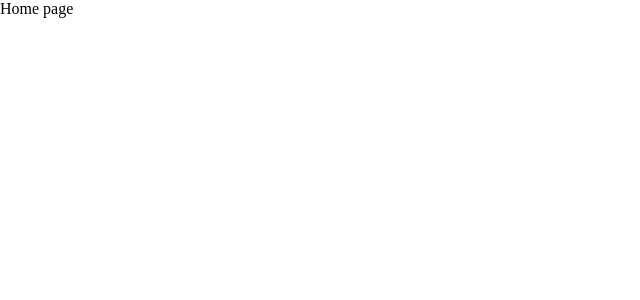
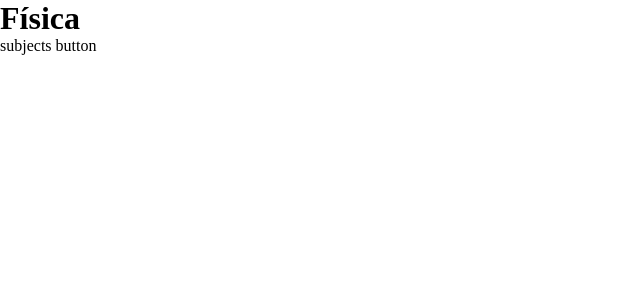
Before and after one commit to Lucky-ta/Motrix-Project, a Next.js app: page / in a window 1280 px wide. Shown: the top 300 px of the page, without its empty margins (0-640 px from the left). Built offline with nearby package versions, Linux system fonts and the light colour scheme.

Commit message:
Implements add subject button test

```diff
--- /dev/null
+++ b/src/components/addSubjectsButton.tsx
@@ -0,0 +1,7 @@
+import React from 'react';
+
+function AddSubjectsButton() {
+  return <div>subjects button</div>;
+}
+
+export default AddSubjectsButton;
--- a/src/pages/index.tsx
+++ b/src/pages/index.tsx
@@ -1,7 +1,14 @@
 import React from 'react';
+import AddSubjectsButton from '../components/addSubjectsButton';
+import Header from '../components/Header';
 
 function Home() {
-  return <div>Home page</div>;
+  return (
+    <div>
+      <Header contentTitle="Física" />
+      <AddSubjectsButton />
+    </div>
+  );
 }
 
 export default Home;
```
Also changed, not shown: 1 other file (tests, documents, lock files or other folders).
